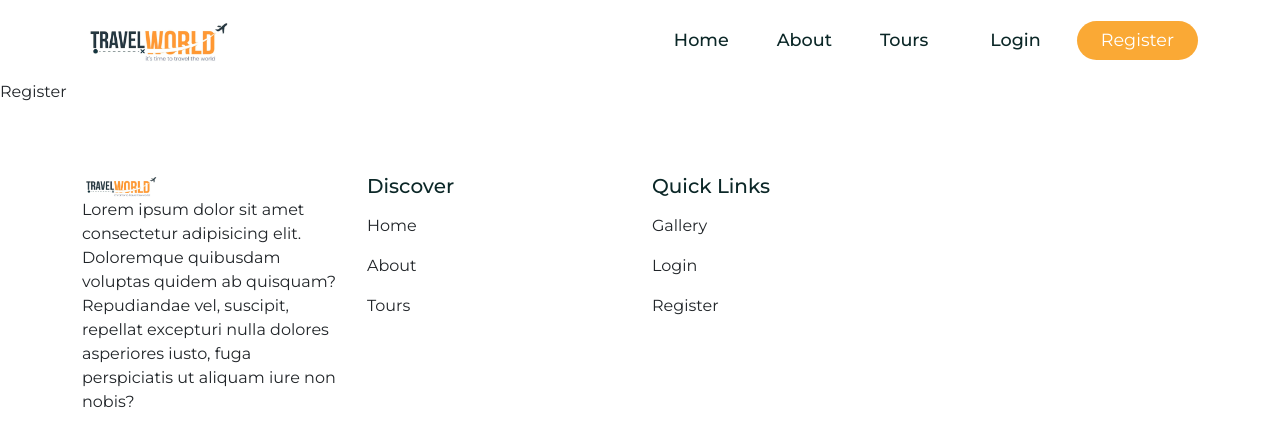
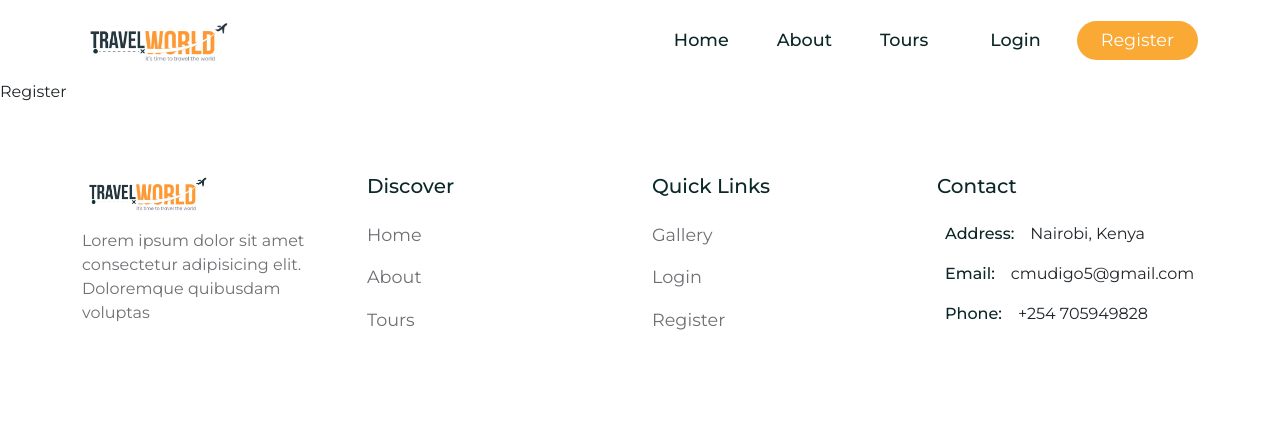
Before and after one commit to CLIFF-MUDIGO/tour-management, a React (Create React App) app in the folder frontend/: page /register in a window 1280 px wide. Shown: the top 446 px of the page. Built offline with nearby package versions, Linux system fonts and the light colour scheme; the HTML template or start-up script is replaced by a standard one; a web font is replaced by a local one.

Commit message:
:construction: quick links

```diff
--- a/frontend/src/components/Footer/Footer.jsx
+++ b/frontend/src/components/Footer/Footer.jsx
@@ -46,9 +46,7 @@ const Footer = () => {
               <img src={logo} alt="" />
               <p>
                 Lorem ipsum dolor sit amet consectetur adipisicing elit.
-                Doloremque quibusdam voluptas quidem ab quisquam? Repudiandae
-                vel, suscipit, repellat excepturi nulla dolores asperiores
-                iusto, fuga perspiciatis ut aliquam iure non nobis?
+                Doloremque quibusdam voluptas
               </p>
 
               <div className="social__links d-flex align-items-center gap-4">
@@ -97,7 +95,35 @@ const Footer = () => {
               ))}
             </ListGroup>
           </Col>
-          <Col lg="3"></Col>
+          <Col lg="3">
+            <h5 className="footer__link-title">Contact</h5>
+
+            <ListGroup className="footer__quick-links">
+
+                <ListGroupItem  className="ps-0 border-0 d-flex align-items-center gap-3">
+                  <h6 className="mb-0 d-flex align-items-center gap-2">
+                    <span><i class="ri-map-pin-line"></i></span>
+                    Address:
+                  </h6>
+                  <p className="mb-0">Nairobi, Kenya</p>
+                </ListGroupItem>
+                <ListGroupItem  className="ps-0 border-0 d-flex align-items-center gap-3">
+                  <h6 className="mb-0 d-flex align-items-center gap-2">
+                    <span><i class="ri-mail-line"></i></span>
+                    Email:
+                  </h6>
+                  <p className="mb-0">cmudigo5@gmail.com</p>
+                </ListGroupItem>
+                <ListGroupItem  className="ps-0 border-0 d-flex align-items-center gap-3">
+                  <h6 className="mb-0 d-flex align-items-center gap-2">
+                    <span><i class="ri-phone-line"></i></span>
+                    Phone:
+                  </h6>
+                  <p className="mb-0">+254 705949828</p>
+                </ListGroupItem>
+
+            </ListGroup>
+          </Col>
         </Row>
       </Container>
     </footer>
--- a/frontend/src/components/Footer/footer.css
+++ b/frontend/src/components/Footer/footer.css
@@ -2,3 +2,26 @@
     padding-top: 70px;
     padding-bottom: 30px;
 }
+
+.footer .logo img{
+    width: 50%;
+    margin-bottom: 1rem;
+}
+.footer .logo p{
+    color: var(--text-color);
+}
+.social__links span a{
+    text-decoration: none;
+    color: var(--heading-color);
+    font-size: 1.2rem;
+}
+.footer__link-title{
+    color: var(--heading-color);
+    margin-bottom: 1rem;
+}
+.footer__quick-links li a{
+    text-decoration: none;
+    color: var(--text-color);
+    font-size: 1.1rem;
+
+}
```
